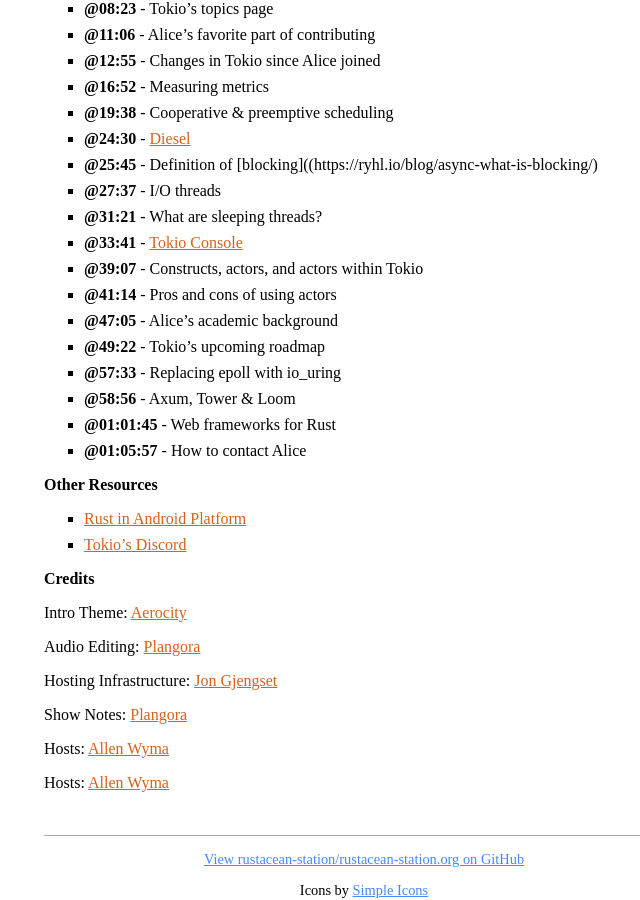
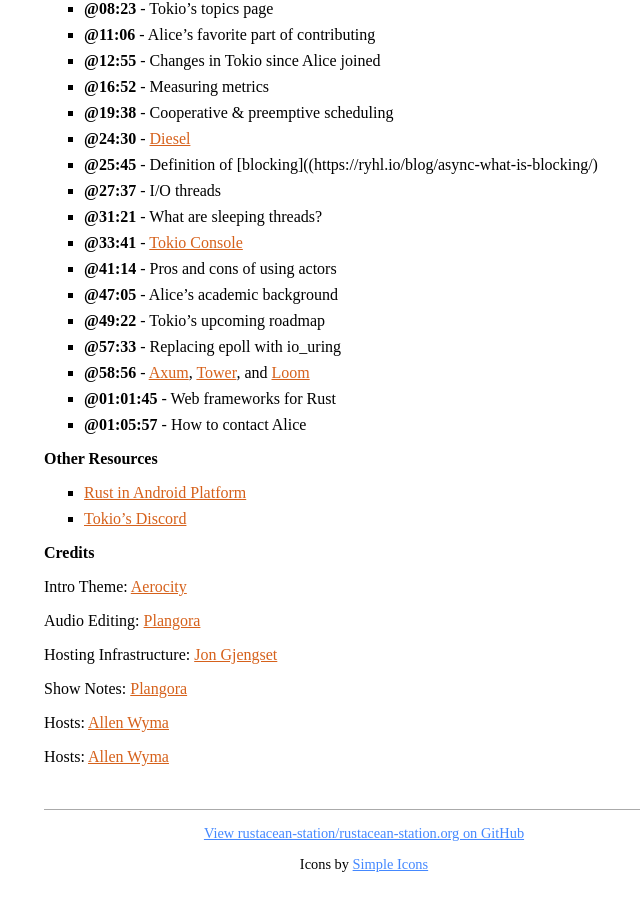
Before and after one commit to rustacean-station/rustacean-station.org, a Jekyll site: the page built from _episodes/046-alice-ryhl.md, in a window 1280 px wide and 900 px high, scrolled down 996 px. Shown: the whole window, without its empty margins (276-916 px from the left). Built offline with Jekyll 4.4.1, drawn with Linux system fonts in a browser that asks for light colours.

Commit message:
update notes

```diff
--- a/_episodes/046-alice-ryhl.md
+++ b/_episodes/046-alice-ryhl.md
@@ -32,12 +32,11 @@
 - [@27:37] - I/O threads
 - [@31:21] - What are sleeping threads?
 - [@33:41] - [Tokio Console](https://tokio.rs/blog/2021-09-console-dev-diary-1)
-- [@39:07] - Constructs, actors, and actors within Tokio
 - [@41:14] - Pros and cons of using actors
 - [@47:05] - Alice's academic background
 - [@49:22] - Tokio's upcoming roadmap
 - [@57:33] - Replacing epoll with io_uring
-- [@58:56] - Axum, Tower & Loom
+- [@58:56] - [Axum](https://github.com/tokio-rs/axum), [Tower](https://github.com/tower-rs/tokio-tower), and [Loom](https://github.com/tokio-rs/loom)
 - [@01:01:45] - Web frameworks for Rust
 - [@01:05:57] - How to contact Alice
 
```
